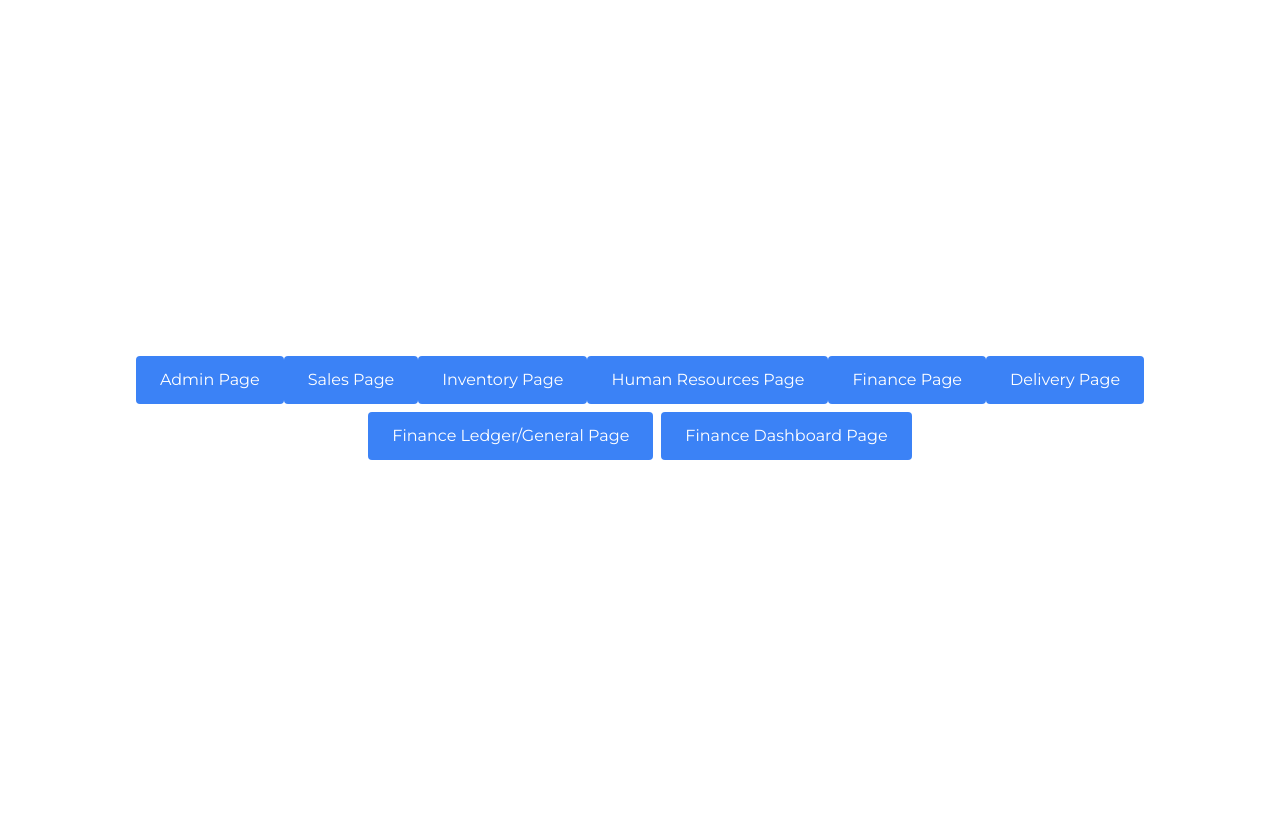
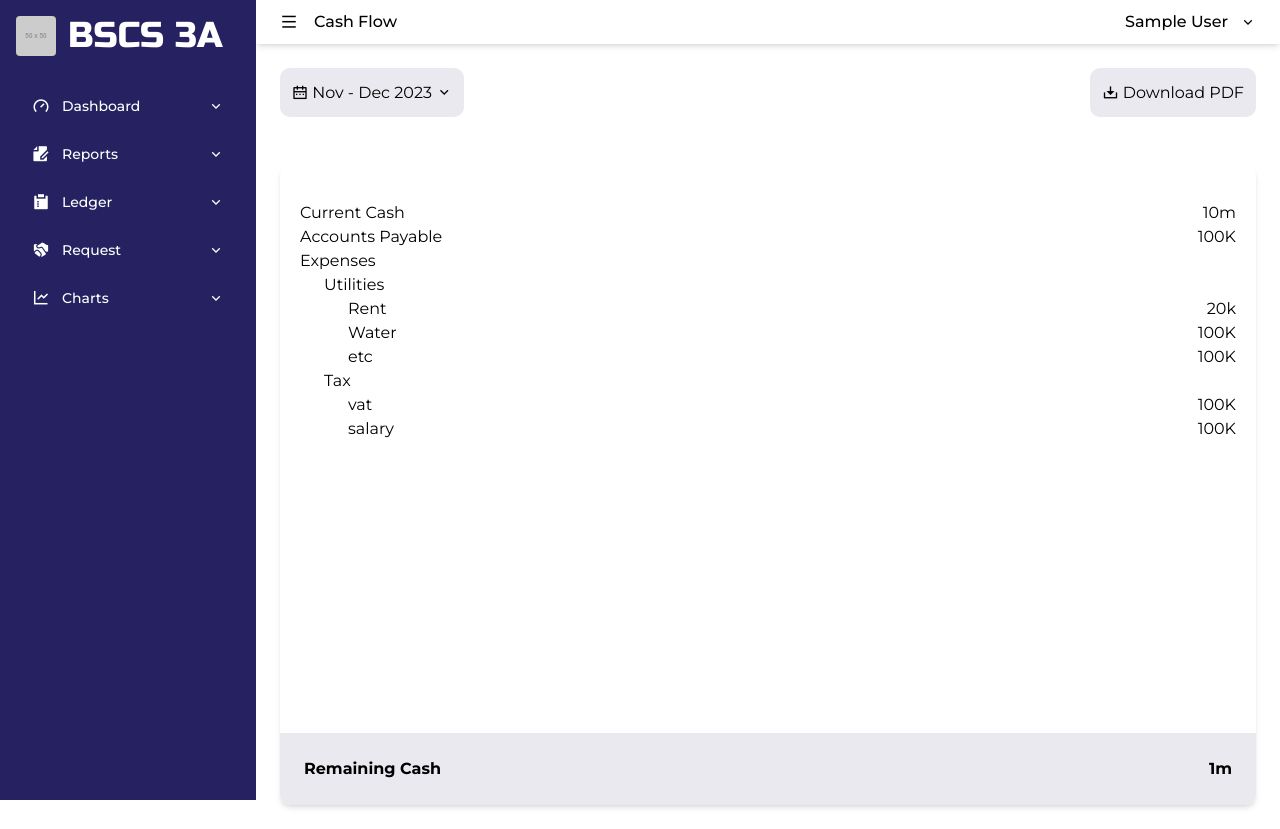
Before and after one commit to bscs3a/Master, a PHP site: page /Master/public/finance/views/fin.reportCash.php in a window 1280 px wide. Before the commit the page ends 460 px from the top, so only its background shows below. Run offline with PHP 8.4, Linux system fonts and the light colour scheme; grey boxes labelled with a size stand in for pictures from a placeholder-image service; some libraries are stand-ins or nearby versions.

Commit message:
finish 3 basic reports

```diff
--- a/public/finance/routes.php
+++ b/public/finance/routes.php
@@ -22,3 +22,24 @@
     '/fin/charts',
     "$path/fin.charts.php",
 );
+
+Router::handle(
+    'GET',
+    '/fin/reportIncome',
+    "$path/fin.reportIncome.php",
+);
+Router::handle(
+    'GET',
+    '/fin/reportCash',
+    "$path/fin.reportCash.php",
+);
+Router::handle(
+    'GET',
+    '/fin/reportEquity',
+    "$path/fin.reportEquity.php",
+);
+Router::handle(
+    'GET',
+    '/fin/reportBalance',
+    "$path/fin.reportBalance.php",
+);
--- a/public/finance/views/components/sidebar.php
+++ b/public/finance/views/components/sidebar.php
@@ -55,14 +55,14 @@
             </button>
             <ul id="reports" class="ml-8 hidden">
                 <li>
-                    <a href="#" class="flex items-center py-2 px-4 text-white hover:text-black">
+                    <a href ="/Master/fin/reportIncome"class="flex items-center py-2 px-4 text-white hover:text-black">
 
                         <span class="text-sm font-medium">Income</span>
                         <i class="ri-arrow-right-s-line ml-auto"></i>
                     </a>
                 </li>
                 <li>
-                    <a href="#" class="flex items-center py-2 px-4 text-white hover:text-black">
+                    <a href="/Master/fin/reportCash" class="flex items-center py-2 px-4 text-white hover:text-black">
 
                         <span class="text-sm font-medium">Cash Flow</span>
                         <i class="ri-arrow-right-s-line ml-auto"></i>
@@ -70,7 +70,7 @@
                 </li>
 
                 <li>
-                    <a href="#" class="flex items-center py-2 px-4 text-white hover:text-black">
+                    <a href="/Master/fin/reportEquity" class="flex items-center py-2 px-4 text-white hover:text-black">
 
                         <span class="text-sm font-medium">Equity</span>
                         <i class="ri-arrow-right-s-line ml-auto"></i>
@@ -78,7 +78,7 @@
                 </li>
 
                 <li>
-                    <a href="#" class="flex items-center py-2 px-4 text-white hover:text-black">
+                    <a href="/Master/fin/reportBalance" class="flex items-center py-2 px-4 text-white hover:text-black">
 
                         <span class="text-sm font-medium">Balance Sheet</span>
                         <i class="ri-arrow-right-s-line ml-auto"></i>
--- /dev/null
+++ b/public/finance/views/fin.reportCash.php
@@ -0,0 +1,135 @@
+<!DOCTYPE html>
+<html lang="en">
+
+<head>
+    <meta charset="UTF-8">
+    <meta name="viewport" content="width=device-width, initial-scale=1.0">
+    <title>Cash Flow Report</title>
+    <link href="./../src/tailwind.css" rel="stylesheet">
+    <link rel="stylesheet" href="https://cdn.jsdelivr.net/npm/remixicon/fonts/remixicon.css">
+</head>
+
+<body>
+    <!-- Start: Sidebar -->
+    <?php include "components/sidebar.php" ?>
+    <!-- End: Sidebar -->
+
+    <!-- Start: Dashboard -->
+    <main class="w-full md:w-[calc(100%-256px)] md:ml-64 min-h-screen transition-all main">
+
+
+        <!-- Start: Header -->
+
+        <div class="py-2 px-6 bg-white flex items-center shadow-md sticky top-0 left-0 z-30">
+
+            <!-- Start: Active Menu -->
+
+            <button type="button" class="text-lg sidebar-toggle">
+                <i class="ri-menu-line"></i>
+            </button>
+
+            <ul class="flex items-center text-md ml-4">
+
+                <li class="mr-2">
+                    <p class="text-black font-medium">Cash Flow</p>
+                </li>
+
+            </ul>
+
+            <!-- End: Active Menu -->
+
+            <!-- Start: Profile -->
+
+            <ul class="ml-auto flex items-center">
+                <div class="text-black font-medium">Sample User</div>
+                <li class="dropdown ml-3">
+                    <i class="ri-arrow-down-s-line"></i>
+                </li>
+            </ul>
+
+            <!-- End: Profile -->
+
+        </div>
+
+        <!-- End: Header -->
+
+        <!-- Start Buttons -->
+        <div class = "p-6 flex w-full justify-between">
+            <button class = "rounded-[10px] bg-[#E9E9EF] p-3">
+                <i class="ri-calendar-2-line"></i> Nov - Dec 2023 <i class="ri-arrow-down-s-line"></i>
+            </button>
+            <button class = "rounded-[10px] bg-[#E9E9EF] p-3">
+                <i class="ri-download-2-line"></i> Download PDF
+            </button>
+        </div>
+        <!-- End Buttons -->
+
+
+        <!-- Start Report -->
+        <div class="m-6 bg-white border-solid border-gray-800 shadow-md rounded-[10px] min-h-[80vh] relative pt-4">
+            <!-- start of detailed report -->
+            <ul class="list-none mx-5 my-5">
+                <li class = "flex justify-between">
+                    <span>Current Cash</span>
+                    <span>10m</span>
+                </li>
+                <li class = "flex justify-between">
+                    <span>Accounts Payable</span>
+                    <span>100K</span>
+                </li>
+                <li>
+                    Expenses
+                    <ul class="list-none ps-6">
+                        <li>
+                            Utilities
+
+                            <ul class="list-none ps-6">
+                                <li class = "flex justify-between">
+                                    <span>Rent</span>
+                                    <span>20k</span>
+                                </li>
+                                <li class = "flex justify-between">
+                                    <span>Water</span>
+                                    <span>100K</span>
+                                </li>
+                                <li class = "flex justify-between">
+                                    <span>etc</span>
+                                    <span>100K</span>
+                                </li>
+                            </ul>
+                        </li>
+                        <li>
+                            Tax
+                            <ul class="list-none ps-6">
+                                <li class = "flex justify-between">
+                                    <span>vat</span>
+                                    <span>100K</span>
+                                </li>
+                                <li class = "flex justify-between">
+                                    <span>salary</span>
+                                    <span>100K</span>
+                                </li>
+                            </ul>
+                        </li>
+                    </ul>
+                </li>
+            </ul>
+            <!-- end of detailed report -->
+            <!-- start of ending result -->
+            <div class="absolute w-full bottom-0 flex justify-between  bg-[#E9E9EF] rounded-b-[10px] p-6">
+                <span class = "font-bold">
+                    Remaining Cash
+                </span>
+                <span class = "font-bold">
+                    1m
+                </span>
+            </div>
+            <!-- end of ending result -->
+        </div>
+        <!-- End Report -->
+
+    </main>
+    <!-- End: Dashboard -->
+</body>
+
+</html>
```
Also changed, not shown: public/finance/views/fin.reportEquity.php (added, +99 -0 lines), public/finance/views/fin.reportIncome.php (added, +135 -0 lines), src/tailwind.css.
